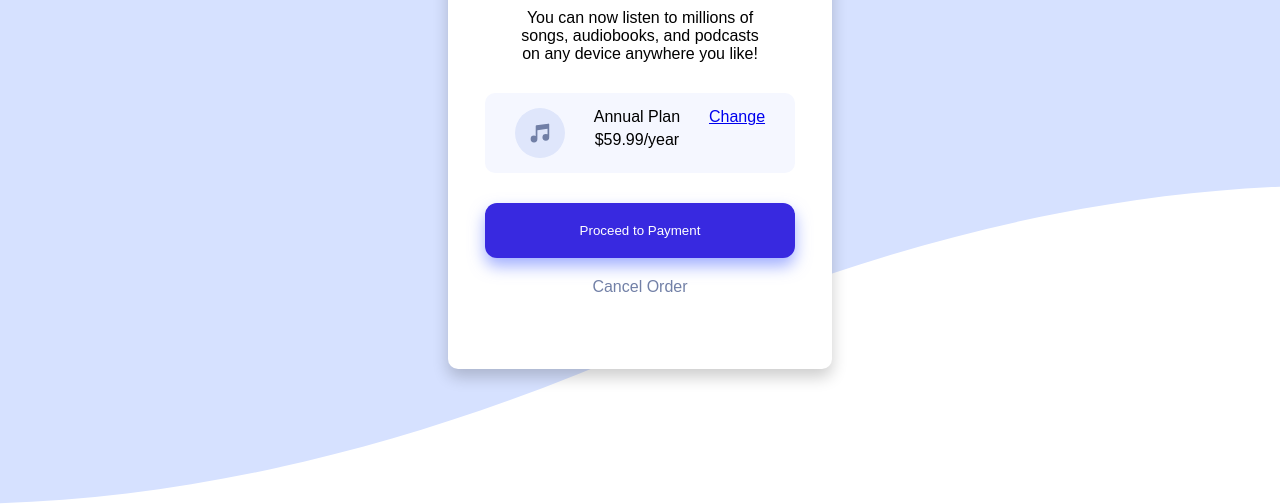
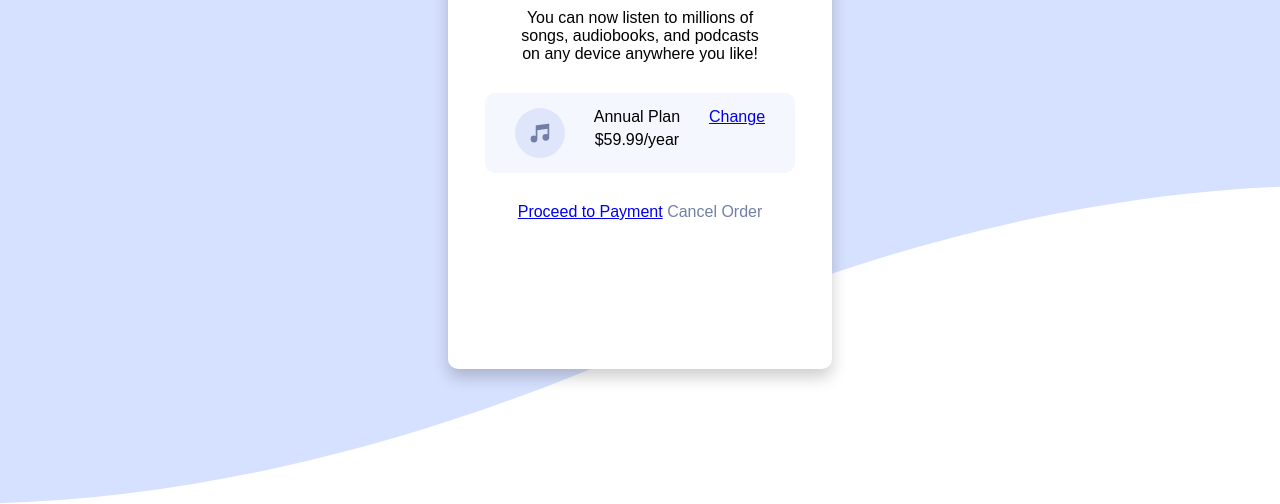
Before and after one commit to ZainabBabayaro/group-82, a plain HTML site: page index.html in a window 1280 px wide. Shown: the part 296-800 px from the top of the page. Drawn offline with Linux system fonts and the light colour scheme; a web font is replaced by a local one.

Commit message:
Update index.html

```diff
--- a/index.html
+++ b/index.html
@@ -28,7 +28,7 @@
           </ul>
           <a href="#">Change</a>
         </div>
-        <button>Proceed to Payment</button>
+          <a href="#">Proceed to Payment</a>
         <a href="#" class="cancel">Cancel Order</a>
       </div>
     </div>
```
